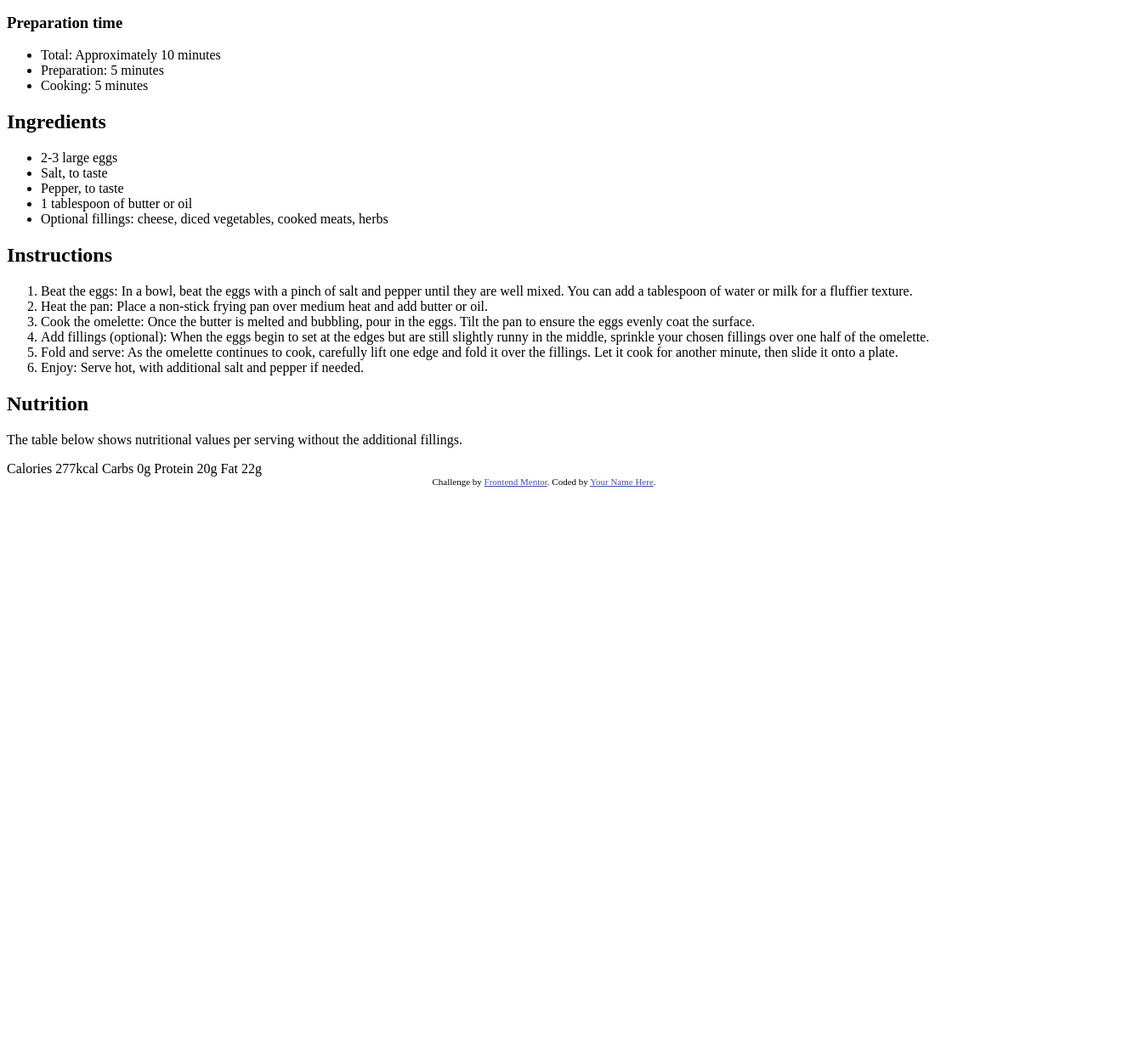
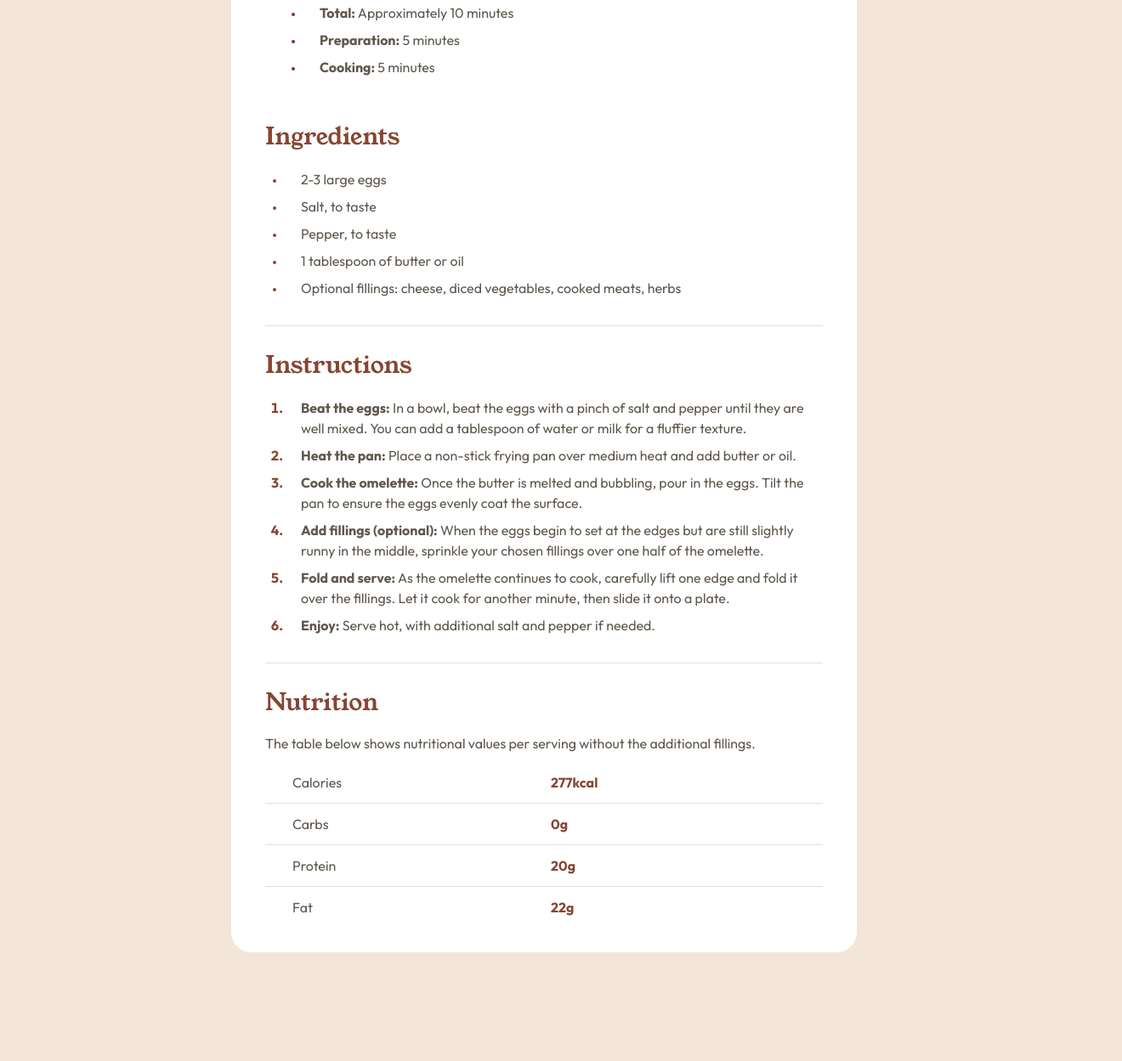
Before and after one commit to Sanya-Zg/Front-Mentor-4, a plain HTML site: page index.html in a window 1280 px wide. Shown: the part 713-1962 px from the top of the page at 85% size, 1320 px wide, since content can reach past the window. Before the commit the page ends 1294 px from the top, so only its background shows below. Drawn offline with Linux system fonts and the light colour scheme.

Commit message:
desktop version

```diff
--- a/index.html
+++ b/index.html
@@ -8,6 +8,10 @@
   <link rel="stylesheet" href="./styles.css">
   <title>Frontend Mentor | Recipe page</title>
 
+<link rel="preconnect" href="https://fonts.googleapis.com">
+<link rel="preconnect" href="https://fonts.gstatic.com" crossorigin>
+<link href="https://fonts.googleapis.com/css2?family=Young+Serif&display=swap" rel="stylesheet">
+<link href="https://fonts.googleapis.com/css2?family=Outfit:wght@100..900&display=swap" rel="stylesheet">
 </head>
 <body>
   <main>
@@ -16,7 +20,7 @@
         <img src="./assets/images/image-omelette.jpeg" alt="Image of omelette" class="omelette-img">
       </div>
       <div class="container-main">
-        <div class="header-deskription">
+        <div class="header-description">
           <h1>Simple Omelette Recipe</h1>
           <p>An easy and quick dish, perfect for any meal. This classic omelette combines beaten eggs cooked
             to perfection, optionally filled with your choice of cheese, vegetables, or meats.</p>
@@ -29,7 +33,7 @@
             <li><span>Cooking:</span> 5 minutes</li>
           </ul>
         </div>
-        <div class="ingredients">
+        <div class="ingredients margin-top padding-bott">
           <h2>Ingredients</h2>
           <ul>
             <li>2-3 large eggs</li>
@@ -39,7 +43,7 @@
             <li>Optional fillings: cheese, diced vegetables, cooked meats, herbs</li>
           </ul>
         </div>
-        <div class="instructions">
+        <div class="instructions margin-top padding-bott">
           <h2>Instructions</h2>
           <ol>
             <li><span>Beat the eggs:</span> In a bowl, beat the eggs with a pinch of salt and pepper until they are well mixed.
@@ -54,10 +58,19 @@
             <li><span>Enjoy:</span> Serve hot, with additional salt and pepper if needed.</li>
           </ol>
         </div>
-        <div class="nutrition">
+        <div class="nutrition margin-top">
           <h2>Nutrition</h2>
           <p>The table below shows nutritional values per serving without the additional fillings.</p>
-          <div class="nutrition-grid"></div>
+          <div class="nutrition-grid">
+            <div class="grid-item">Calories</div>
+            <span class="grid-item">277kcal</span>
+            <div class="grid-item">Carbs</div>
+            <span class="grid-item">0g</span>
+            <div class="grid-item">Protein</div>
+            <span class="grid-item">20g</span>
+            <div class="grid-item border">Fat</div>
+            <span class="grid-item">22g</span>
+          </div>
         </div>
       </div>
     </div>
@@ -67,22 +80,12 @@
 
 
 
+<!--
 
-  Calories
-  277kcal
 
-  Carbs
-  0g
 
-  Protein
-  20g
+   -->
 
-  Fat
-  22g
 
-  <div class="attribution">
-    Challenge by <a href="https://www.frontendmentor.io?ref=challenge" target="_blank">Frontend Mentor</a>.
-    Coded by <a href="#">Your Name Here</a>.
-  </div>
 </body>
 </html>
--- a/styles.css
+++ b/styles.css
@@ -1,44 +1,139 @@
+*{
+    box-sizing: border-box;
+}
+h1,h2{
+    font-family: "Young Serif", serif;
+    font-weight: 400;
+    font-style: normal;
+    font-size: 40px;
+    margin-top: 0;
+}
+span{
+    font-weight: bold;
+}
+li{
+    line-height: 24px;
+    padding-left: 18px;
+    padding-bottom: 8px;
+}
+li:last-child{
+    padding-bottom: 0;
+}
+ul li::marker{
+    font-size: 12px;
+    color: hsl(332, 51%, 32%);
+}
+ul,ol{
+    margin: 0;
+}
+h2{
+    line-height: 28px;
+    font-size: 28px;
+    color: hsl(14, 45%, 36%);
+    margin-bottom: 24px;
+}
+.margin-top{
+    margin-top: 32px;
+}
+.padding-bott{
+    padding-bottom: 32px;
+    border-bottom: 1px solid hsl(30, 18%, 87%);
+}
+body{
+    max-width: 1440px;
+    margin: 0;
+    padding: 0;
+    background-color: hsl(30, 54%, 90%);
+    font-family: "Outfit", sans-serif;
+    font-style: normal;
+    color: hsl(30, 10%, 34%);
+}
 .container {
+    width: 736px;
+    margin: 128px auto;
+    background-color: hsl(0, 0%, 100%);
+    border-top: 1px solid white;
+    border-bottom: 1px solid white;
+    border-radius: 24px;
+}
+.container-top {
+    margin: 39px 40px 40px;
+}
+.omelette-img {
+    max-width: 656px;
+    height: 300px;
+    border-radius: 12px;
+}
+.container-main {
+    margin: 40px 40px 39px;
+}
+h1{
+    color:hsl(24, 5%, 18%);
+    margin-bottom: 24px;
+    line-height: 40px;
+}
+.header-description{
+    margin-bottom: 32px;
+}
+.header-description p{
+    margin: 0;
+    line-height: 24px;
+}
+.time-of-preparing {
+    padding: 24px 0;
 
 }
-.container-top {
+h3{
+    color: hsl(332, 51%, 32%);
+    margin: 0px 24px 16px;
+    font-size: 20px;
+    line-height: 20px;
+}
+.prepare-time {
+    padding-left: 46px;
+}
+.ingredients  ul{
+    padding-left: 24px;
+}
+.ingredients ul li::marker{
+    font-size: 12px;
+    color: hsl(14, 45%, 36%);
+}
+.instructions ol{
+    padding-left: 24px;
+}
+.instructions ol li::marker{
+    color: hsl(14, 45%, 36%);
+    font-weight: bold;
 
 }
-.omelette-img {
-
-}
-.container-main {
-
-}
-.header-deskription {
-
-}
-.time-of-preparing {
-
-}
-.prepare-time {
-
-}
-.ingredients {
-
-}
-.instructions {
-
-}
-.nutrition {
-
+.nutrition p{
+    margin-bottom: 24px;
 }
 .nutrition-grid {
-
+    display: grid;
+    grid-template-columns: 1fr 1fr;
 }
-
-
-
-
-.attribution {
-    font-size: 11px;
-    text-align: center;
+.grid-item{
+    line-height: 24px;
+    margin-bottom: 12px;
+    border-bottom: 1px solid hsl(30, 18%, 87%);
+    padding-bottom: 12px;
 }
-.attribution a {
-    color: hsl(228, 45%, 44%);
+div.grid-item{
+    padding-left: 32px;
 }
+span.grid-item{
+    padding-left: 8px;
+    color: hsl(14, 45%, 36%);
+}
+span:last-child{
+    border: none;
+    margin-bottom: 0;
+    padding-bottom: 0;
+}
+.border{
+    border-bottom: 1px solid #fff;
+    margin-bottom: 0;
+    padding-bottom: 0;
+}
```
